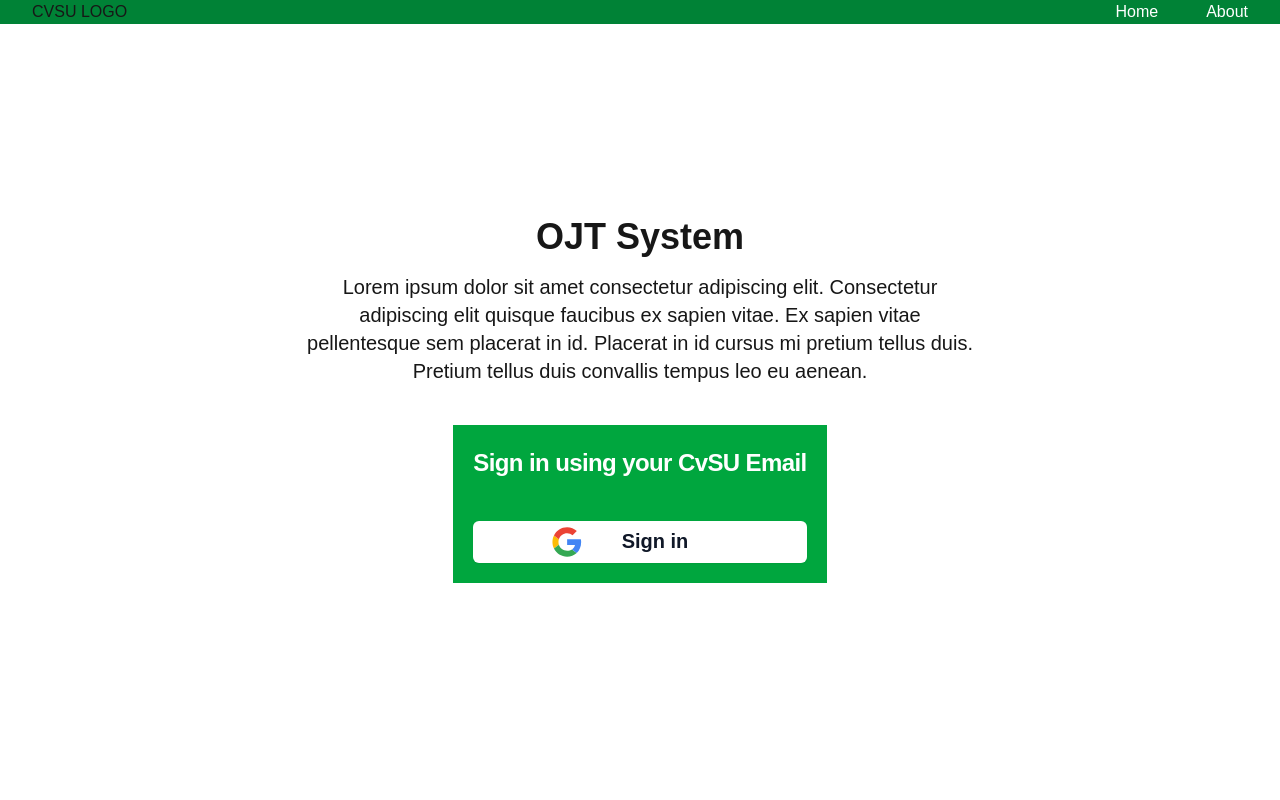
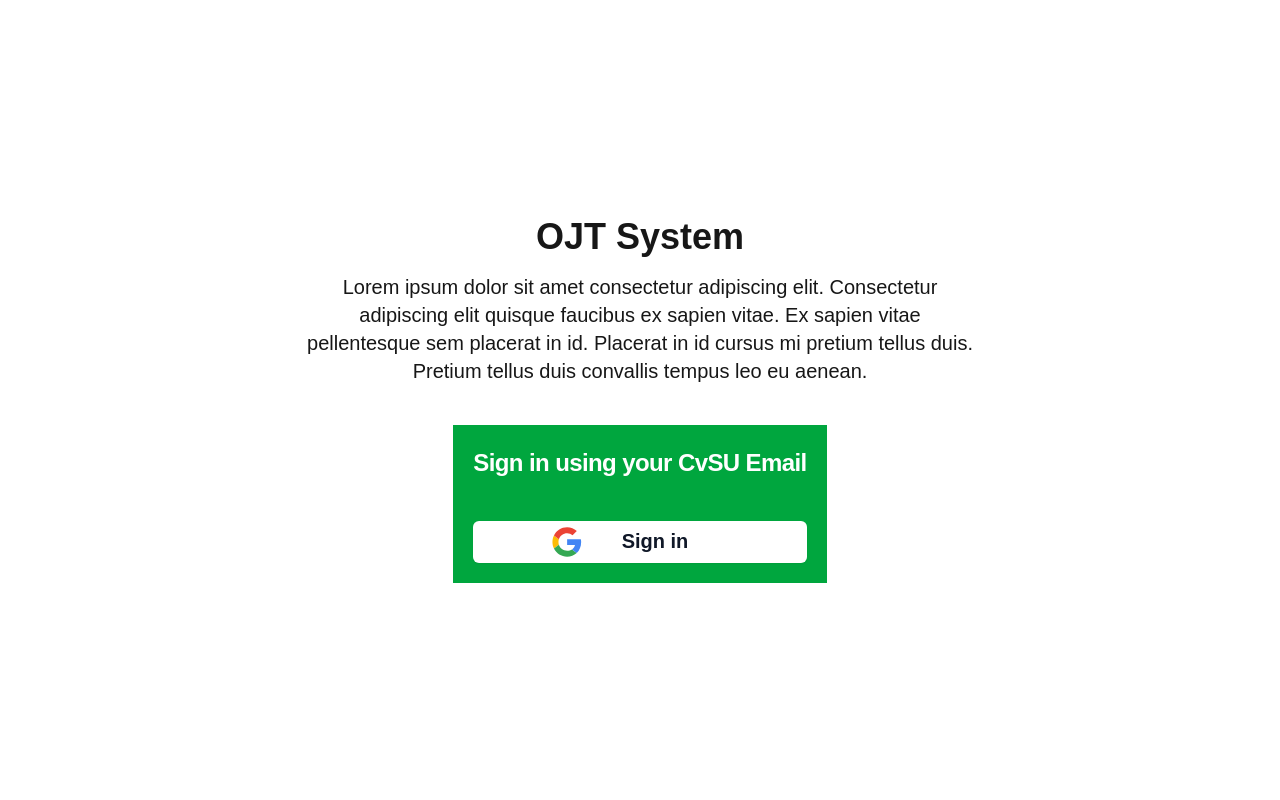
Before and after one commit to adrian-magsino/OJT-System, a Next.js app: page /home in a window 1280 px wide. Shown: the top 800 px of the page. Built offline with nearby package versions, Linux system fonts and the light colour scheme.

Commit message:
fixed layout of public pages

```diff
--- a/src/app/(public)/about/page.jsx
+++ b/src/app/(public)/about/page.jsx
@@ -1,4 +1,3 @@
-
 
 export default function About() {
   return (
--- a/src/app/(public)/home/page.jsx
+++ b/src/app/(public)/home/page.jsx
@@ -1,6 +1,4 @@
-import GoogleAuthButton from "@/app/components/auth/GoogleAuthButton";
-
-
+import GoogleAuthButton from "@/components/auth/GoogleAuthButton";
 
 export default function Home() {
   return (
--- a/src/app/(public)/layout.jsx
+++ /dev/null
@@ -1,12 +0,0 @@
-import Header from "../components/layout/Header";
-
-
-export default function PublicLayout({ children }){
-  return (
-    <>
-      <main>
-        {children}
-      </main>
-    </>
-  );
-}
--- a/src/app/layout.jsx
+++ b/src/app/layout.jsx
@@ -1,7 +1,7 @@
 import { Geist, Geist_Mono } from "next/font/google";
 import "./globals.css";
-import Header from "./components/layout/Header";
-import Footer from "./components/layout/Footer";
+import Header from "../components/layout/public/Header";
+import Footer from "../components/layout/public/Footer";
 
 const geistSans = Geist({
   variable: "--font-geist-sans",
@@ -24,11 +24,7 @@
       <body
         className={`${geistSans.variable} ${geistMono.variable} antialiased`}
       >
-        <Header />
-        <main>
-          {children}
-        </main>
-        <Footer />
+        {children}
       </body>
     </html>
   );
--- a/src/app/page.jsx
+++ b/src/app/page.jsx
@@ -1,13 +1,19 @@
-
+//ROOT LANDING PAGE
 
 import Home from "./(public)/home/page";
 import About from "./(public)/about/page";
+import Header from "@/components/layout/public/Header";
+import Footer from "@/components/layout/public/Footer";
 
 export default function Main() {
   return (
     <>
-      <Home />
-      <About />
+      <Header />
+      <main>
+        <Home />
+        <About />
+      </main>
+      <Footer />
     </>
 
   );
--- /dev/null
+++ b/src/app/student/page.jsx
@@ -0,0 +1 @@
+//STUDENT MAIN/HOME PAGE (DASHBOARD MAYBE?)
--- /dev/null
+++ b/src/app/student/profile/page.jsx
@@ -0,0 +1 @@
+//STUDENT PROFILE PAGE
--- a/src/app/components/auth/GoogleAuthButton.jsx
+++ b/src/components/auth/GoogleAuthButton.jsx
@@ -11,7 +11,7 @@
 
         <button
           type="button"
-          className="mt-10 flex w-full justify-center rounded-md bg-white px-3 py-1.5 text-sm/6 font-semibold text-white shadow-xs hover:bg-gray-50 focus-visible:outline-2 focus-visible:outline-offset-2"
+          className="mt-10 flex w-full justify-center rounded-md bg-white px-3 py-1.5 text-sm/6 font-semibold text-white shadow-xs hover:bg-gray-200 focus-visible:outline-2 focus-visible:outline-offset-2"
         >
           <Image alt="Google" src="/icons/google_icon.svg" width={30} height={30}/>
           <span className="text-center text-xl mx-10 text-gray-900"> Sign in </span>
--- a/src/app/components/layout/Header.jsx
+++ b/src/components/layout/public/Header.jsx
@@ -12,7 +12,8 @@
     <header className="w-full fixed bg-green-700 z-40">
       <nav className="mx-auto flex items-center justify-between px-8">
         <div>
-          CVSU LOGO
+          <a href="/">CVSU LOGO</a>
+
         </div>
         <div className="flex lg:hidden">
           <button
```
Also changed, not shown: src/components/layout/public/Footer.jsx (renamed from src/app/components/layout/Footer.jsx).
